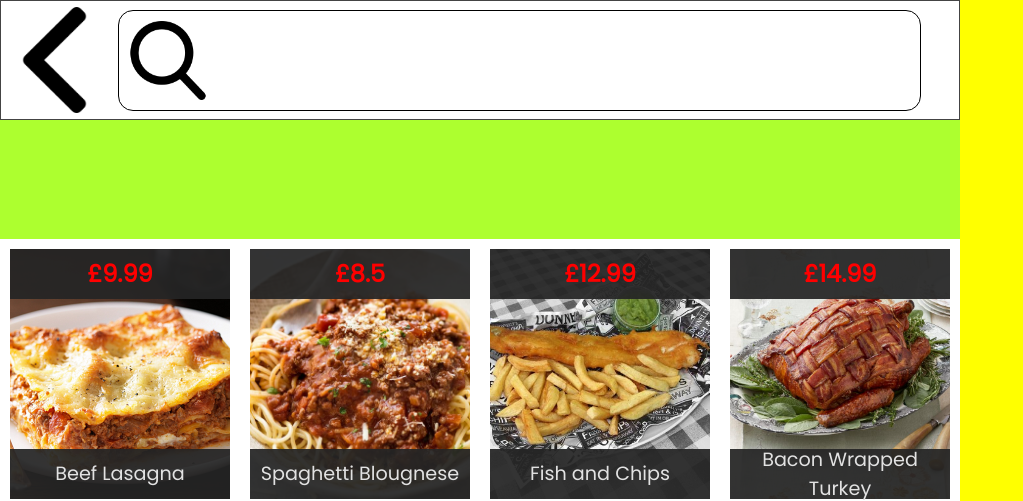
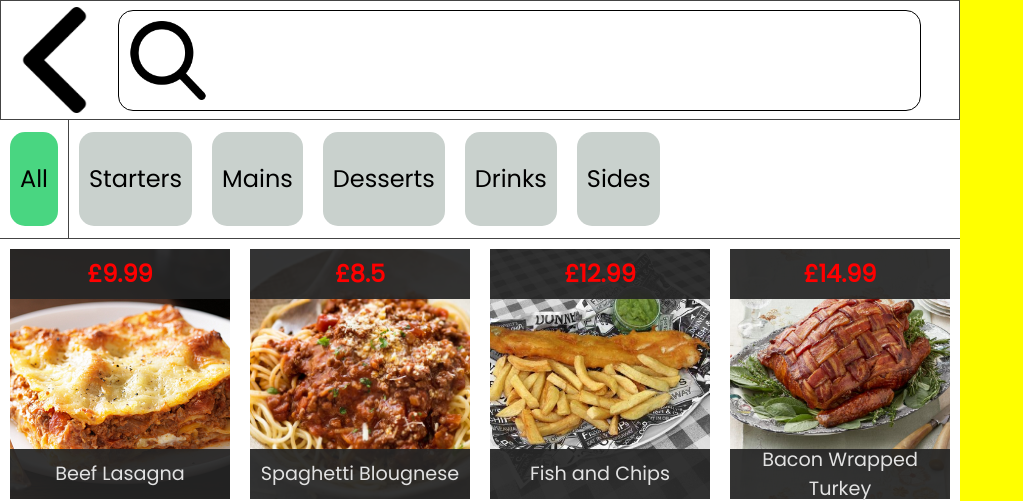
Before and after one commit to GigaBiga/DishOut, a Django app: template DishOut/templates/OrderTakingSite.html in a window 1280 px wide. Shown: the top 501 px of the page, without its empty margins (0-1023 px from the left). Run offline with Django 4.2, Linux system fonts and the light colour scheme; the template is opened without the code that fills it: values that come from a table or form of the project are taken from there, others are empty; data comes from the database, SQL or seed files in the repository; both versions use the stored data as it was after the commit.

Commit message:
Add categories and styling

```diff
--- a/DishOut/static/waiter/css/OrderTakingStyle.css
+++ b/DishOut/static/waiter/css/OrderTakingStyle.css
@@ -106,10 +106,79 @@ body{
 
 /* Search Bar styling end */
 
+
+/*  Categories styling start */
 .Categories{
-    background-color: greenyellow;
     height: 8%;
+    /* Puts the categories in the middle to the left of the div */
+    display: flex;
+    align-items: center;
+    justify-content: flex-start;
+    /* Adds a border around the categories section */
+    border-bottom: solid 1px #444444;
+    box-sizing: border-box;
 }
+
+.Selected-Category{
+    /* sets background colour to  */
+    background-color: #49D681;
+    /* Sets hight and the width to change depending on the text and adds padding */
+    height: 80%;
+    width: max-content;
+    padding-left: 10px;
+    padding-right: 10px;
+    /* Sets spacing around it */
+    margin-right: 10px;
+    margin-left: 10px;
+    margin-bottom: 5px;
+    margin-top: 5px;
+    /* Sets the border radius to make it curved without having an outline */
+    border-radius: 15px;
+    /* Makes text be in the center of the div */
+    display: flex;
+    align-items: center;
+    justify-content: center;
+    /* Sets the text sizing to be relative */
+    font-size: 1.5rem;
+
+}
+
+.Unselected-Categories{
+    /* Centers the categories and aligns them to display in a row */
+    display: flex;
+    align-items: center;
+    justify-content: center;
+    /* sets its hight to the max of the container size */
+    height: 100%;
+    /* Adds border to the left of the div */
+    border-left: solid 1px #444444;
+    /* Adds auto scroll to the unselected categories if screen size is too small */
+    overflow-x: auto;
+}
+
+.UnselectedCat{
+    /* Sets the height and width to change depending on the text and adds padding */
+    height: 80%;
+    width: max-content;
+    padding-left: 10px;
+    padding-right: 10px;
+    /* Sets spacing around it */
+    margin-right: 10px;
+    margin-left: 10px;
+    margin-bottom: 5px;
+    margin-top: 5px;
+    /* Sets the border radius to make it curved without having an outline */
+    border-radius: 15px;
+    /* Makes text be in the center of the div */
+    display: flex;
+    align-items: center;
+    justify-content: center;
+    /* Sets the text sizing to be relative */
+    font-size: 1.5rem;
+    /* Sets the background colour */
+    background-color: #C9D1CD;
+}
+/* Categories styling end */
 
 /* Dish Selection styling start */
 
--- a/DishOut/templates/OrderTakingSite.html
+++ b/DishOut/templates/OrderTakingSite.html
@@ -44,7 +44,16 @@
             </div>
             <!-- Creates a container to hold the categories for the dishes -->
             <div class="Categories">
-
+                <!-- Adds the selected category -->
+                <div class="Selected-Category">All</div>
+                <div class="Unselected-Categories">
+                    <!-- Adds Unselected categories -->
+                    <div class="UnselectedCat">Starters</div>
+                    <div class="UnselectedCat">Mains</div>
+                    <div class="UnselectedCat">Desserts</div>
+                    <div class="UnselectedCat">Drinks</div>
+                    <div class="UnselectedCat">Sides</div>
+                </div>
             </div>
             <!-- Creates a container for where the dishes will be listed and picked -->
             <div class="Dish-Selection">
```
Also changed, not shown: DishOut/db.sqlite3.
